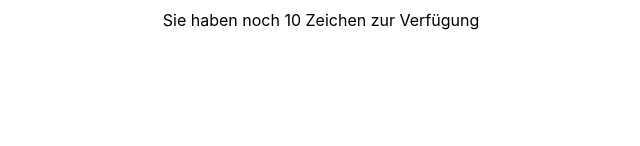
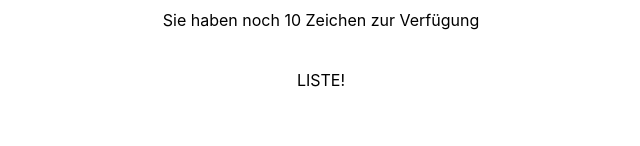
Before and after one commit to olavschuermann/training-textinput, a React (Create React App) app: page / in a window 1280 px wide. Shown: the part 154-300 px from the top of the page, without its empty margins (319-959 px from the left). Built offline with nearby package versions, Linux system fonts and the light colour scheme.

Commit message:
adding List component

```diff
--- a/src/App.js
+++ b/src/App.js
@@ -1,5 +1,7 @@
 import React, { useState } from 'react';
 import './App.css';
+
+import Liste from './Liste';
 
 // Goal of app:
 // Texteingabe-Feld + Button für Absenden
@@ -12,7 +14,6 @@ import './App.css';
 // Ausgabe einer passenden Fehlermeldung wenn zu kurz oder zu lang
 // Anzeige der noch zur Verfügung stehenden Zeichen (10 - x)
 // Eingabe in Liste schreiben > Child component
-
 
 function App() {
 
@@ -56,6 +57,8 @@ return (
             <br /><br />
             <label>Sie haben noch {maxChar} Zeichen zur Verfügung</label>
         </form>
+        <br /><br />
+        <Liste />
     </div>
   );
 }
--- /dev/null
+++ b/src/Liste.js
@@ -0,0 +1,11 @@
+import React from 'react'
+
+function Liste() {
+    return (
+        <div>
+            LISTE!
+        </div>
+    )
+}
+
+export default Liste;
```
